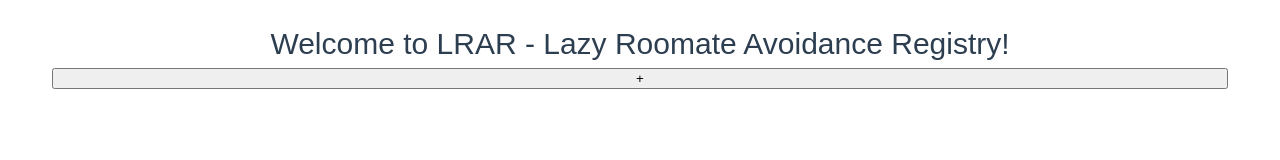
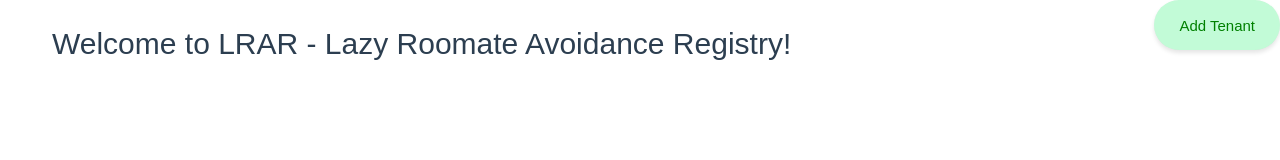
Before and after one commit to cedalan/lrar, a Vue app in the folder frontend/: page / in a window 1280 px wide. Shown: the top 160 px of the page. Built offline with nearby package versions, Linux system fonts and the light colour scheme; no server answers.

Commit message:
Added some stupid css...

```diff
--- a/frontend/src/components/HeaderComponent.vue
+++ b/frontend/src/components/HeaderComponent.vue
@@ -1,7 +1,7 @@
 <template>
     <div id="everything">
         <h1 id="welcome-text">Welcome to LRAR - Lazy Roomate Avoidance Registry!</h1>
-        <button @click="openSchema(true)">+</button>
+        <button @click="openSchema(true)">Add Tenant</button>
     </div>
     <TenantFormComponent
       v-if="showTenantForm"
@@ -31,3 +31,28 @@ export default defineComponent({
     }
 })
 </script>
+
+<style scoped>
+#everything {
+    display: flex;
+    flex-direction: row;
+}
+
+button {
+    position: absolute;
+    top: 0;
+    right: 0;
+
+    background-color: #C2FBD7;
+    border-radius: 50px;
+    border-width: 0;
+    box-shadow: rgba(25, 25, 25, 0.04) 0 0 1px 0, rgba(0, 0, 0, 0.1) 0 3px 4px 0;
+    color: #008000;
+    cursor: pointer;
+    display: inline-block;
+    font-family: Arial, sans-serif;
+    font-size: 1em;
+    height: 50px;
+    padding: 0 25px;
+}
+</style>
```
